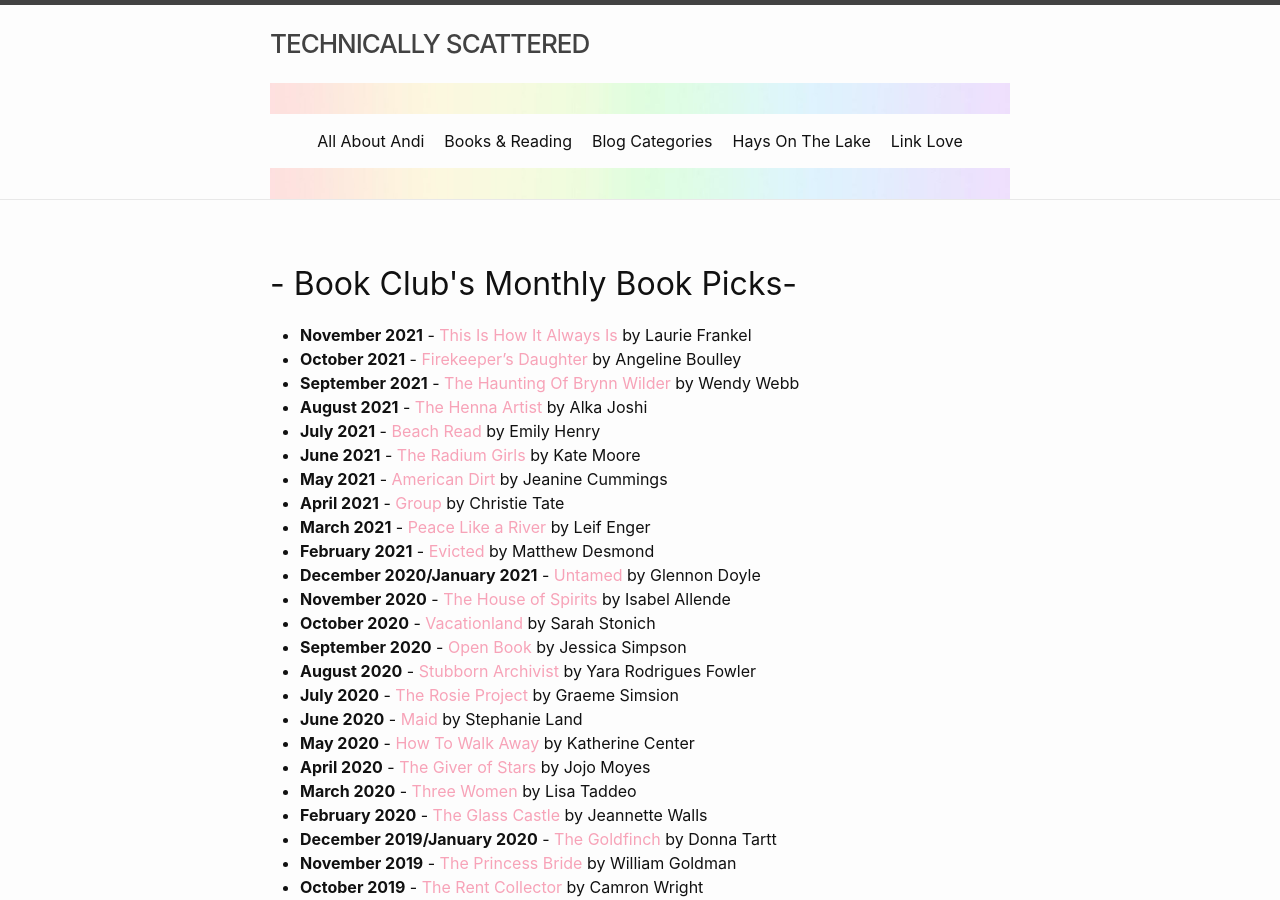
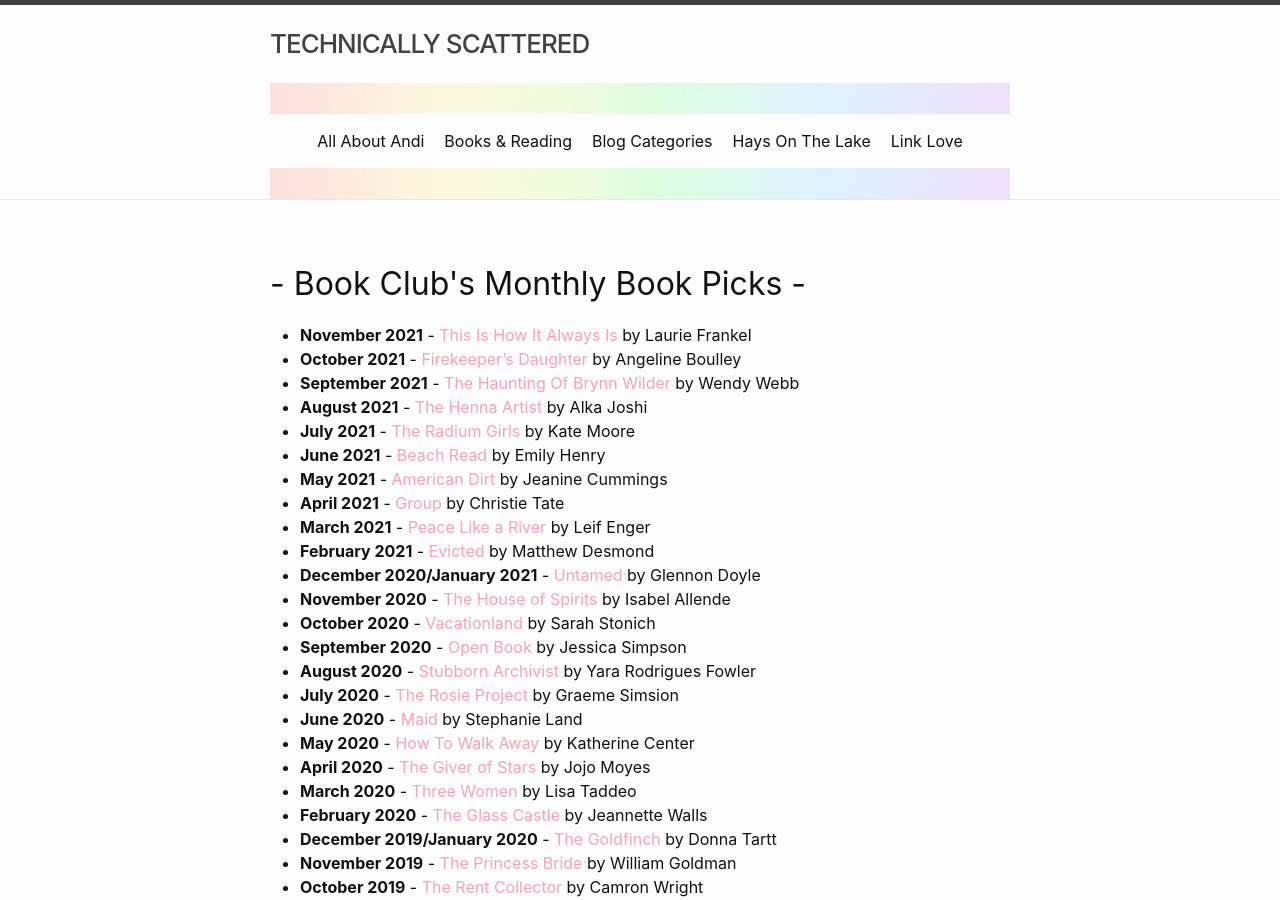
Before and after one commit to minihays/minihays.github.io, a Jekyll site: the page built from bookclub/booksread.markdown, in a window 1280 px wide and 900 px high. Built offline with Jekyll 4.4.1, drawn with Linux system fonts in a browser that asks for light colours.

Commit message:
changed order of book and fixed typo

```diff
--- a/bookclub/booksread.markdown
+++ b/bookclub/booksread.markdown
@@ -3,14 +3,14 @@
 # title: Book Club Reads
 permalink: /bookclub/booksread/
 ---
-<h2>- Book Club's Monthly Book Picks-</h2>
+<h2>- Book Club's Monthly Book Picks -</h2>
 
 - **November 2021** - [This Is How It Always Is](https://www.amazon.com/This-How-Always-LAURIE-FRANKEL/dp/1250088569/ref=sr_1_1?dchild=1&keywords=this+is+how+it+always+is&qid=1619566329&sr=8-1) by Laurie Frankel
 - **October 2021** - [Firekeeper's Daughter](https://www.amazon.com/Firekeepers-Daughter-Angeline-Boulley/dp/1250766567) by Angeline Boulley
 - **September 2021** - [The Haunting Of Brynn Wilder](https://www.amazon.com/Haunting-Brynn-Wilder-Novel-ebook/dp/B0844QT2FT/ref=sr_1_1?dchild=1&keywords=haunting+of+brynn+wilder&qid=1619566273&sr=8-1) by Wendy Webb
 - **August 2021** - [The Henna Artist](https://www.amazon.com/Henna-Artist-Novel-Alka-Joshi/dp/0778331474/ref=sr_1_1?dchild=1&keywords=the+henna+artist&qid=1619566238&sr=8-1) by Alka Joshi
-- **July 2021** - [Beach Read](https://www.amazon.com/Beach-Read-Emily-Henry/dp/1984806734/ref=sr_1_1?dchild=1&keywords=beach+read&qid=1619566208&sr=8-1) by Emily Henry
-- **June 2021** - [The Radium Girls](https://www.amazon.com/Radium-Girls-Story-Americas-Shining/dp/149264935X) by Kate Moore
+- **July 2021** - [The Radium Girls](https://www.amazon.com/Radium-Girls-Story-Americas-Shining/dp/149264935X) by Kate Moore
+- **June 2021** - [Beach Read](https://www.amazon.com/Beach-Read-Emily-Henry/dp/1984806734/ref=sr_1_1?dchild=1&keywords=beach+read&qid=1619566208&sr=8-1) by Emily Henry
 - **May 2021** - [American Dirt](https://www.amazon.com/American-Dirt-Novel-Jeanine-Cummins-ebook/dp/B07QQLCZY1/ref=sr_1_1?dchild=1&keywords=american+dirt&qid=1603851432&sr=8-1) by Jeanine Cummings
 - **April 2021** - [Group](https://www.amazon.com/Group-How-One-Therapist-Circle-Strangers-Saved-My-Life-ebook/dp/B084GBBGHS/ref=sr_1_1?dchild=1&keywords=group&qid=1603851287&sr=8-1) by Christie Tate
 - **March 2021** - [Peace Like a River](https://www.amazon.com/Peace-Like-River-Leif-Enger-ebook/dp/B0062A4882/ref=sr_1_1?crid=16K4C2TO9GDGH&dchild=1&keywords=peace+like+a+river+by+leif+enger&qid=1603850920&s=digital-text&sprefix=peace+like+a+%2Cdigital-text%2C186&sr=1-1) by Leif Enger
```
